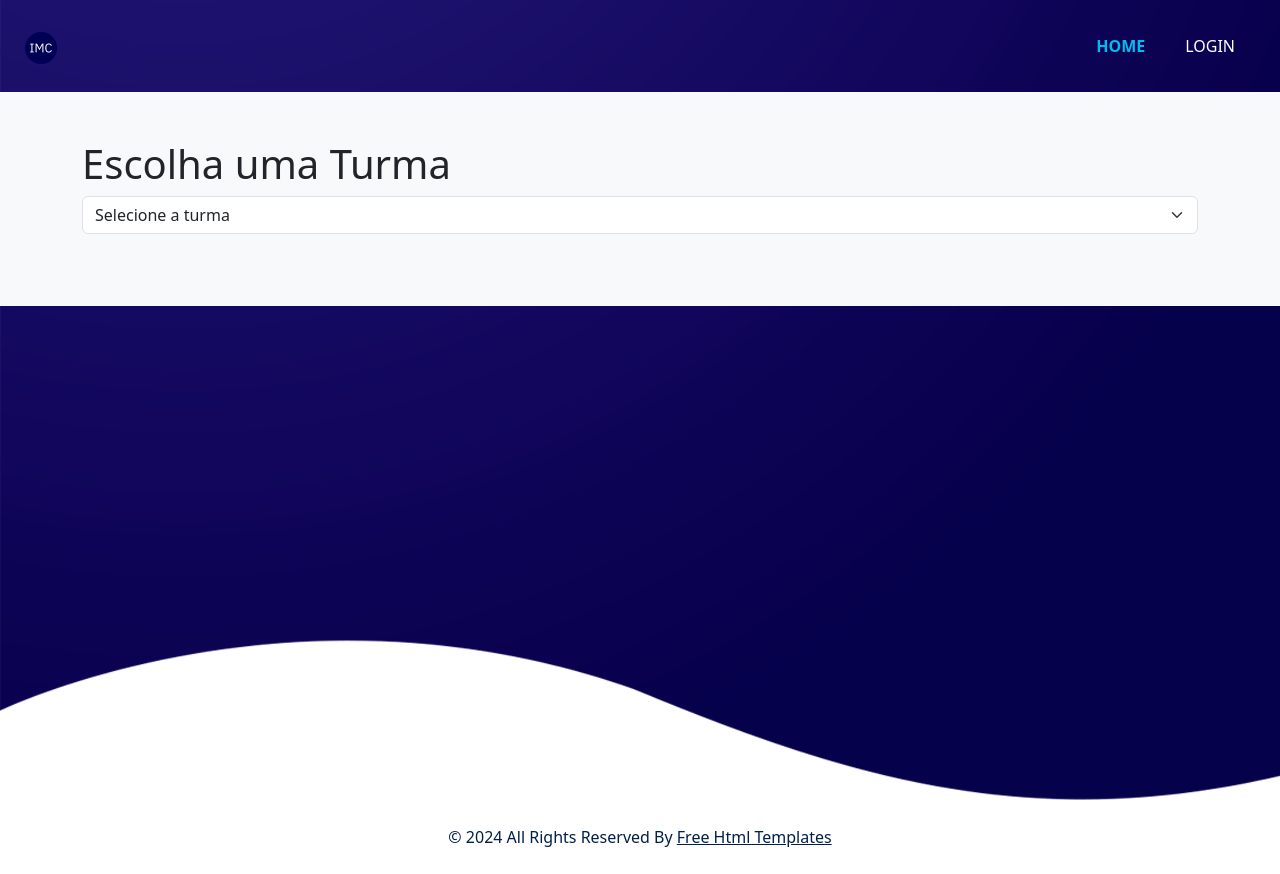
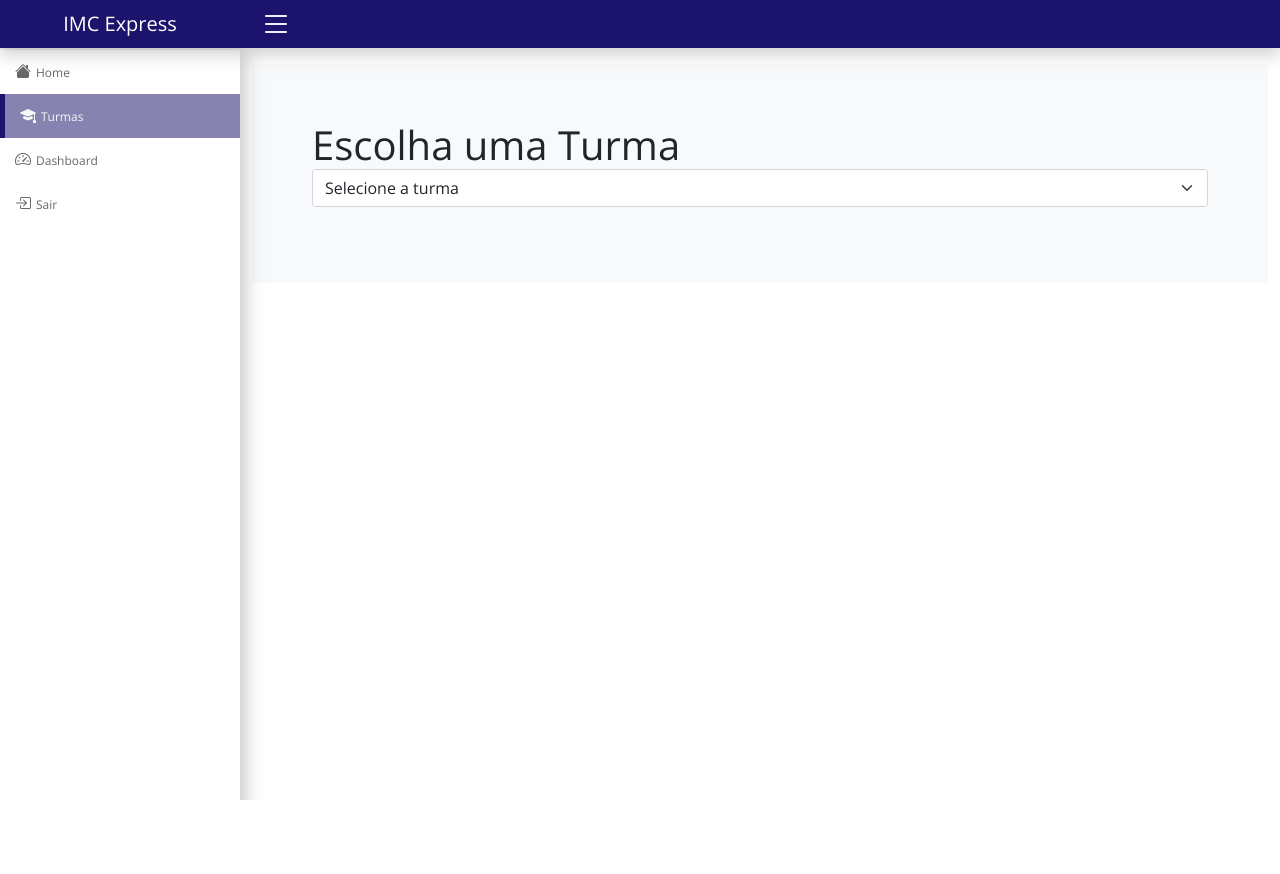
Before and after one commit to marianefreitas/IMC, a Django app: template app/templates/turmas.html in a window 1280 px wide. After the commit the page ends 800 px from the top, so only its background shows below. Run offline with Django 5.2, Linux system fonts and the light colour scheme; the template is opened without the code that fills it, so the values that code supplies are empty; some libraries are stand-ins or nearby versions; some web fonts are replaced.

Commit message:
update apos merge com a main

```diff
--- a/app/templates/base-index.html
+++ b/app/templates/base-index.html
@@ -43,21 +43,34 @@
             <div class="left-menu">
                 <div class="menubar-content">
                     <nav class="animated bounceInDown">
-                        <ul id="sidebar">
-                            {% block 'sidebar' %} {%endblock%}
+
+                        {% block 'sidebar' %} {%endblock%}
 
 
 
 
 
 
-                        </ul>
                     </nav>
                 </div>
             </div>
 
             <!-- --SIDEBAR-- -->
         {% block 'conteudo' %} {%endblock%}
+
+        <!-- VLibras  -->
+        <div vw class="enabled">
+            <div vw-access-button class="active"></div>
+            <div vw-plugin-wrapper>
+            <div class="vw-plugin-top-wrapper"></div>
+            </div>
+        </div>
+        <script src="https://vlibras.gov.br/app/vlibras-plugin.js"></script>
+        <script>
+            new window.VLibras.Widget('https://vlibras.gov.br/app');
+        </script>
+
+<!-- TERMINOVLibras  -->
     </main>
 
 
--- a/app/templates/turmas.html
+++ b/app/templates/turmas.html
@@ -1,10 +1,14 @@
-{% extends 'base.html' %}
+{% extends 'base-index.html' %}
 {% load static %}
 {% load django_bootstrap5 %}
 {%block title %}Turmas {% endblock %}
-{% block content %}
+{% block 'conteudo' %}
 
-<section class="bg-light p-3 p-md-4 p-xl-5">
+
+<div class="content-wrapper">
+    <section class="dashboard-top-sec">
+        <div class="container-fluid">
+<section class="bg-light p-3 p-md-4 p-xl-5 mt-2">
 
     {% if messages %}
         {% for message in messages %}
@@ -17,7 +21,7 @@
         {% endfor %}
     {% endif %}
 
-    <div class="container">
+    <div class="container mt-2">
 
         <!-- Select de Turmas -->
 
@@ -73,7 +77,7 @@
             <tr>
                 <td> {{ aluno }}</td>
                 <td>
-                    <button type="button" class="btn btn-info" data-toggle="modal" data-target="#modal{{ aluno.id }}">
+                    <button type="button" class="btn btn-info" data-bs-toggle="modal" data-bs-target="#modal{{ aluno.id }}">
                         Adicionar
                     </button>
                 </td>
@@ -107,6 +111,7 @@
                 {% csrf_token %}
                 <div class="modal-body">
                     <input type="hidden" name="aluno_id" value="{{ aluno.id }}">
+                    <input type="hidden" name="turma_id" id="turma_id" value="{{ turma_selecionada.id }}">
                     <div class="form-group">
                         <label for="altura">Altura (em metros):</label>
                         <input type="number" min="0.9" max="2.5" step="0.01" class="form-control" name="altura" required>
@@ -141,6 +146,11 @@
 
 
     </div>
+
+</section>
+
+</div>
+</div>
 
 </section>
 
@@ -193,3 +203,28 @@
     </script>
 
 {%endblock%}
+
+
+{% block 'sidebar' %}
+
+
+
+<ul id="sidebar">
+    <li>
+        <a href="{%  url 'home' %}"><i class="bi bi-house-fill"></i>Home</a>
+    </li>
+
+  <li class="active">
+    <a href="#"><i class="bi bi-mortarboard-fill"></i>Turmas</a>
+  </li>
+
+  <li>
+    <a href="{%  url 'dashboard' %}"><i class="bi bi-speedometer2"></i>Dashboard</a>
+  </li>
+
+  <li>
+    <a href="{%  url 'logout' %}"><i class="bi bi-box-arrow-in-right"></i>Sair</a>
+  </li>
+</ul>
+
+{%endblock%}
--- a/app/urls.py
+++ b/app/urls.py
@@ -6,5 +6,8 @@ urlpatterns = [
     path('', views.home, name='home'),
     path('login', views.login_user, name='login'),
     path('logout', views.logout_user, name='logout'),
-    path('dashboard', views.dashboard, name='dashboard')
+    path('dashboard', views.dashboard, name='dashboard'),
+    path('turmas', views.turmas, name='turmas'),
+    path('adicionar_medidas', views.adicionar_medidas, name='adicionar_medidas')
+
 ]
--- a/app/views.py
+++ b/app/views.py
@@ -42,7 +42,7 @@ def dashboard(request):
         filtro = FiltroForm()
 
         historico = HistoricoMedicoes.objects.select_related("categoria","id_turma","id_aluno").values("timeStamp","altura","peso","imc","categoria__categoria_nome","id_turma__descricao").annotate(
-            fullName = Concat('id_aluno__nome', Value(' '),'id_aluno__sobrenome'))
+            fullName = Concat('id_aluno__nome', Value(' '),'id_aluno__sobrenome')).order_by("-timeStamp","-id")
         total = HistoricoMedicoes.objects.all().count()
         imc_outlier = HistoricoMedicoes.objects.select_related("categoria").filter(~Q(categoria = 2)).count()
         imc_padrao = HistoricoMedicoes.objects.select_related("categoria").filter(categoria =2).count()
@@ -194,7 +194,7 @@ def dashboard(request):
             if temp_order == '0':
                 historico = historico.order_by("-timeStamp","-id")
             elif temp_order == '1':
-                historico = historico.order_by("data_saida",'id')
+                historico = historico.order_by("timeStamp",'id')
             elif temp_order == '2':
                 historico = historico.order_by("fullName")
             elif temp_order == '3':
@@ -257,6 +257,7 @@ def adicionar_medidas(request):
             aluno_id = request.POST.get('aluno_id')
             altura = float(request.POST.get('altura', 0))
             peso = float(request.POST.get('peso', 0))
+            turma_id = request.POST.get('turma_id')
 
             # Validações básicas - Não estou conseguindo fazer as mensagens aparecerem
             # if not (1.0 <= altura <= 2.5):
@@ -278,6 +279,7 @@ def adicionar_medidas(request):
                     altura=altura,
                     peso=peso,
                     imc=imc,
+                    id_turma = Turma.objects.get(id= turma_id),
                     categoria=Categoria.objects.get(id=categoria)
                 )
 
```
Also changed, not shown: IMC/settings.py (+10 -10 lines), app/service.py (+15 -9 lines), app/templates/dashboard.html (+9 -12 lines).
